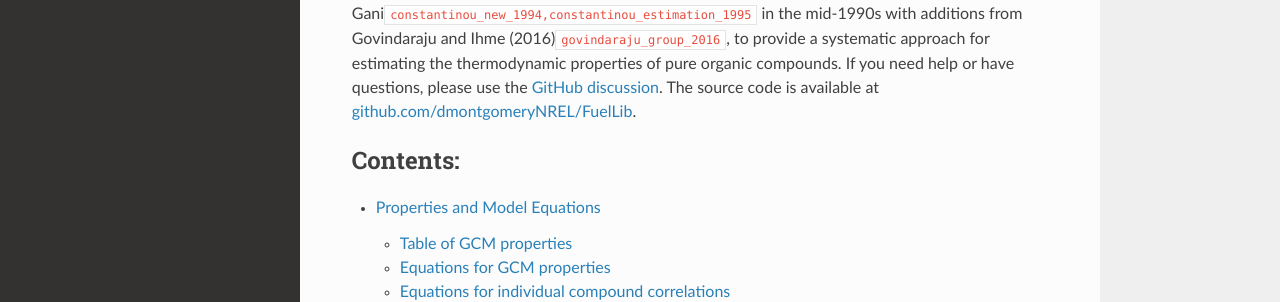
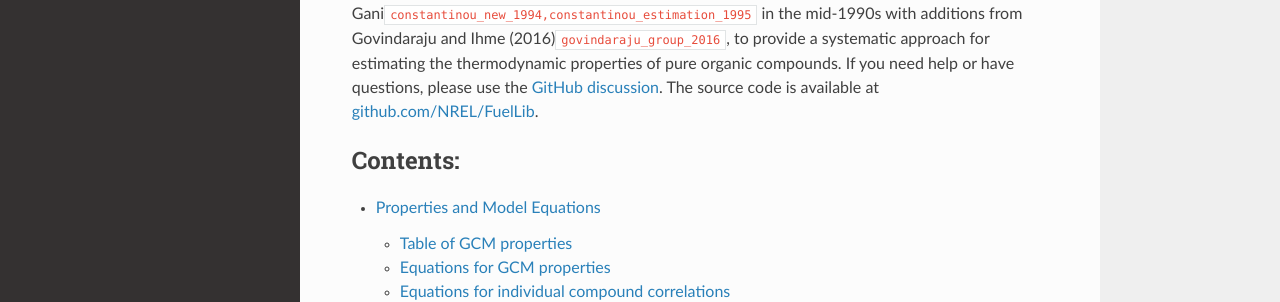
Before and after one commit to dmontgomeryNREL/FuelLib-NREL, a Sphinx documentation site: the page built from docs/index.rst, in a window 1280 px wide and 1231 px high. Shown: the part 206-508 px from the top of the window. Built offline with Sphinx 7.4.7 and the Read the Docs theme 3.1.0, drawn with Linux system fonts in a browser that asks for light colours; cross-references to code outside the pages are shown as plain code.

Commit message:
update links in docs

```diff
--- a/docs/index.rst
+++ b/docs/index.rst
@@ -7,8 +7,8 @@
 with additions from Govindaraju and Ihme (2016)\ :footcite:p:`govindaraju_group_2016`,
 to provide a systematic approach for estimating the thermodynamic properties of
 pure organic compounds. If you need help or have questions, please use the
-`GitHub discussion <https://github.com/dmontgomeryNREL/FuelLib/discussions>`_.
-The source code is available at `github.com/dmontgomeryNREL/FuelLib <https://github.com/dmontgomeryNREL/FuelLib>`_.
+`GitHub discussion <https://github.com/NREL/FuelLib/discussions>`_.
+The source code is available at `github.com/NREL/FuelLib <https://github.com/NREL/FuelLib>`_.
 
 .. toctree::
    :maxdepth: 4
--- a/docs/sourcecode.rst
+++ b/docs/sourcecode.rst
@@ -1,7 +1,7 @@
 Source Code
 ===========
 
-This page provides an overview of the source code available at `github.com/dmontgomeryNREL/FuelLib <https://github.com/dmontgomeryNREL/FuelLib>`_.
+This page provides an overview of the source code available at `github.com/NREL/FuelLib <https://github.com/NREL/FuelLib>`_.
 
 .. _source-code-structure:
 
```
